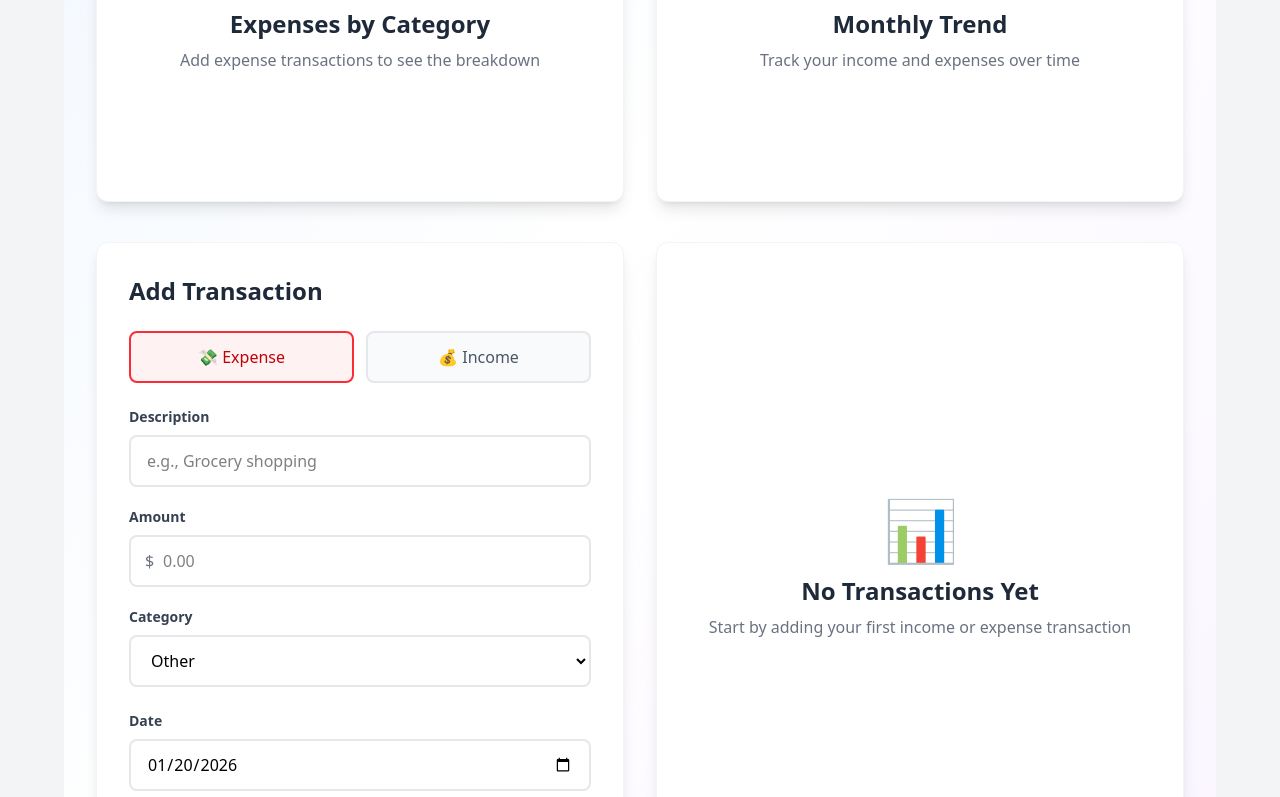
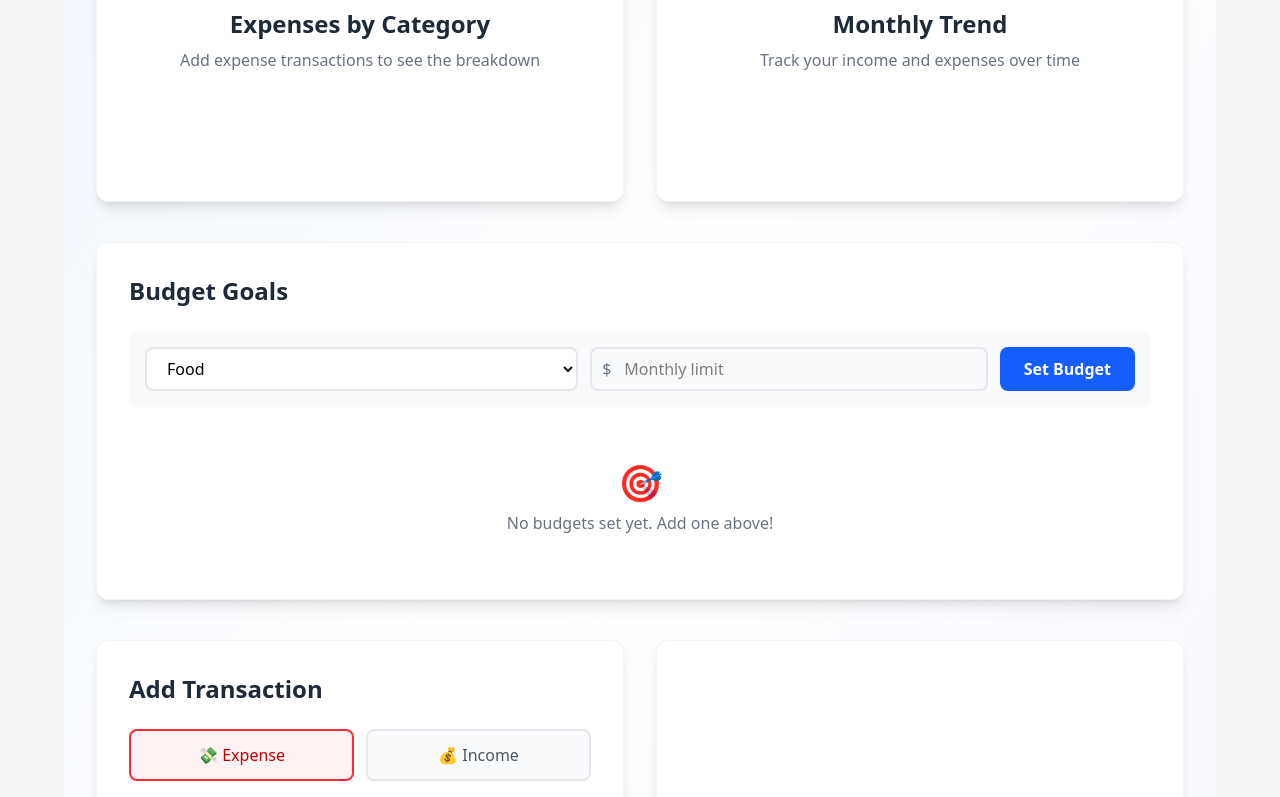
Before and after one commit to Crespo1301/finance-dashboard, a React (Vite) app: page / in a window 1280 px wide. Shown: the part 644-1441 px from the top of the page. Built offline with nearby package versions, Linux system fonts and the light colour scheme.

Commit message:
Added Budget Function 5/8 Features

```diff
--- a/src/App.jsx
+++ b/src/App.jsx
@@ -6,6 +6,7 @@ import Summary from './components/Summary'
 import PieChart from './components/PieChart'
 import LineChart from './components/LineChart'
 import PrivacyPolicy from './components/PrivacyPolicy'
+import BudgetManager from './components/BudgetManager'
 
 function Dashboard() {
   const [transactions, setTransactions] = useState(() => {
@@ -17,6 +18,14 @@ function Dashboard() {
     localStorage.setItem('transactions', JSON.stringify(transactions))
   }, [transactions])
 
+  const [budgets, setBudgets] = useState(() => {
+  const saved = localStorage.getItem('budgets')
+  return saved ? JSON.parse(saved) : {}
+})
+
+useEffect(() => {
+  localStorage.setItem('budgets', JSON.stringify(budgets))
+}, [budgets])
 
   //Tranasaction handlers
   const addTransaction = (transaction) => {
@@ -90,9 +99,6 @@ return (
         )}
       </div>
 
-
-
-
       {/* Summary Cards */}
       <div className="mb-6 sm:mb-8 lg:mb-10">
         <Summary transactions={transactions} />
@@ -103,6 +109,16 @@ return (
         <PieChart transactions={transactions} />
         <LineChart transactions={transactions} />
       </div>
+
+      {/* Budget Manager */}
+      <div className="mb-6 sm:mb-8 lg:mb-10">
+        <BudgetManager
+          budgets={budgets}
+          setBudgets={setBudgets}
+          transactions={transactions}
+        />
+      </div>
+
 
       {/* Form and List */}
       <div className="grid grid-cols-1 lg:grid-cols-2 gap-6 sm:gap-8">
--- /dev/null
+++ b/src/components/BudgetManager.jsx
@@ -0,0 +1,156 @@
+import { useState } from 'react'
+
+const EXPENSE_CATEGORIES = [
+  'Entertainment',
+  'Food',
+  'Housing',
+  'Health',
+  'Transportation',
+  'Utilities',
+  'Shopping',
+  'Other'
+]
+
+function BudgetManager({ budgets, setBudgets, transactions }) {
+  const [selectedCategory, setSelectedCategory] = useState('Food')
+  const [budgetAmount, setBudgetAmount] = useState('')
+
+  // Calculate current month's spending per category
+  const currentMonth = new Date().getMonth()
+  const currentYear = new Date().getFullYear()
+
+  const monthlySpending = transactions
+    .filter(t => {
+      const date = new Date(t.date)
+      return t.type === 'expense' &&
+             date.getMonth() === currentMonth &&
+             date.getFullYear() === currentYear
+    })
+    .reduce((acc, t) => {
+      acc[t.category] = (acc[t.category] || 0) + t.amount
+      return acc
+    }, {})
+
+  const handleSetBudget = (e) => {
+    e.preventDefault()
+    if (!budgetAmount) return
+
+    setBudgets({
+      ...budgets,
+      [selectedCategory]: parseFloat(budgetAmount)
+    })
+    setBudgetAmount('')
+  }
+
+  const handleRemoveBudget = (category) => {
+    const newBudgets = { ...budgets }
+    delete newBudgets[category]
+    setBudgets(newBudgets)
+  }
+
+  const getProgressColor = (spent, budget) => {
+    const percentage = (spent / budget) * 100
+    if (percentage >= 100) return 'bg-red-500'
+    if (percentage >= 80) return 'bg-yellow-500'
+    return 'bg-green-500'
+  }
+
+  const getAlertStatus = (spent, budget) => {
+    const percentage = (spent / budget) * 100
+    if (percentage >= 100) return { text: 'Over Budget!', color: 'text-red-600', icon: '🚨' }
+    if (percentage >= 80) return { text: 'Almost at limit', color: 'text-yellow-600', icon: '⚠️' }
+    return { text: 'On track', color: 'text-green-600', icon: '✅' }
+  }
+
+  return (
+    <div className="bg-white p-6 sm:p-8 rounded-xl shadow-lg border border-gray-100">
+      <h2 className="text-2xl font-bold mb-6 text-gray-800">Budget Goals</h2>
+
+      {/* Set Budget Form */}
+      <form onSubmit={handleSetBudget} className="mb-6 p-4 bg-gray-50 rounded-lg">
+        <div className="flex flex-col sm:flex-row gap-3">
+          <select
+            value={selectedCategory}
+            onChange={(e) => setSelectedCategory(e.target.value)}
+            className="flex-1 px-4 py-2 border-2 border-gray-200 rounded-lg focus:outline-none focus:border-blue-500 bg-white"
+          >
+            {EXPENSE_CATEGORIES.map(cat => (
+              <option key={cat} value={cat}>{cat}</option>
+            ))}
+          </select>
+          <div className="relative flex-1">
+            <span className="absolute left-3 top-1/2 -translate-y-1/2 text-gray-500">$</span>
+            <input
+              type="number"
+              value={budgetAmount}
+              onChange={(e) => setBudgetAmount(e.target.value)}
+              placeholder="Monthly limit"
+              className="w-full pl-8 pr-4 py-2 border-2 border-gray-200 rounded-lg focus:outline-none focus:border-blue-500"
+              step="0.01"
+              min="0"
+            />
+          </div>
+          <button
+            type="submit"
+            className="px-6 py-2 bg-blue-600 text-white font-semibold rounded-lg hover:bg-blue-700 transition-colors"
+          >
+            Set Budget
+          </button>
+        </div>
+      </form>
+
+      {/* Budget Progress List */}
+      <div className="space-y-4">
+        {Object.keys(budgets).length === 0 ? (
+          <div className="text-center py-8 text-gray-500">
+            <div className="text-4xl mb-2">🎯</div>
+            <p>No budgets set yet. Add one above!</p>
+          </div>
+        ) : (
+          Object.entries(budgets).map(([category, budget]) => {
+            const spent = monthlySpending[category] || 0
+            const percentage = Math.min((spent / budget) * 100, 100)
+            const alert = getAlertStatus(spent, budget)
+
+            return (
+              <div key={category} className="p-4 border-2 border-gray-100 rounded-lg">
+                <div className="flex justify-between items-start mb-2">
+                  <div>
+                    <h3 className="font-semibold text-gray-800">{category}</h3>
+                    <p className="text-sm text-gray-500">
+                      ${spent.toFixed(2)} of ${budget.toFixed(2)}
+                    </p>
+                  </div>
+                  <div className="flex items-center gap-2">
+                    <span className={`text-sm font-medium ${alert.color}`}>
+                      {alert.icon} {alert.text}
+                    </span>
+                    <button
+                      onClick={() => handleRemoveBudget(category)}
+                      className="text-gray-400 hover:text-red-500 p-1"
+                    >
+                      <svg className="w-4 h-4" fill="none" stroke="currentColor" viewBox="0 0 24 24">
+                        <path strokeLinecap="round" strokeLinejoin="round" strokeWidth={2} d="M6 18L18 6M6 6l12 12" />
+                      </svg>
+                    </button>
+                  </div>
+                </div>
+                <div className="w-full bg-gray-200 rounded-full h-3">
+                  <div
+                    className={`h-3 rounded-full transition-all duration-500 ${getProgressColor(spent, budget)}`}
+                    style={{ width: `${percentage}%` }}
+                  />
+                </div>
+                <p className="text-xs text-gray-500 mt-1 text-right">
+                  {percentage.toFixed(0)}% used
+                </p>
+              </div>
+            )
+          })
+        )}
+      </div>
+    </div>
+  )
+}
+
+export default BudgetManager
```
